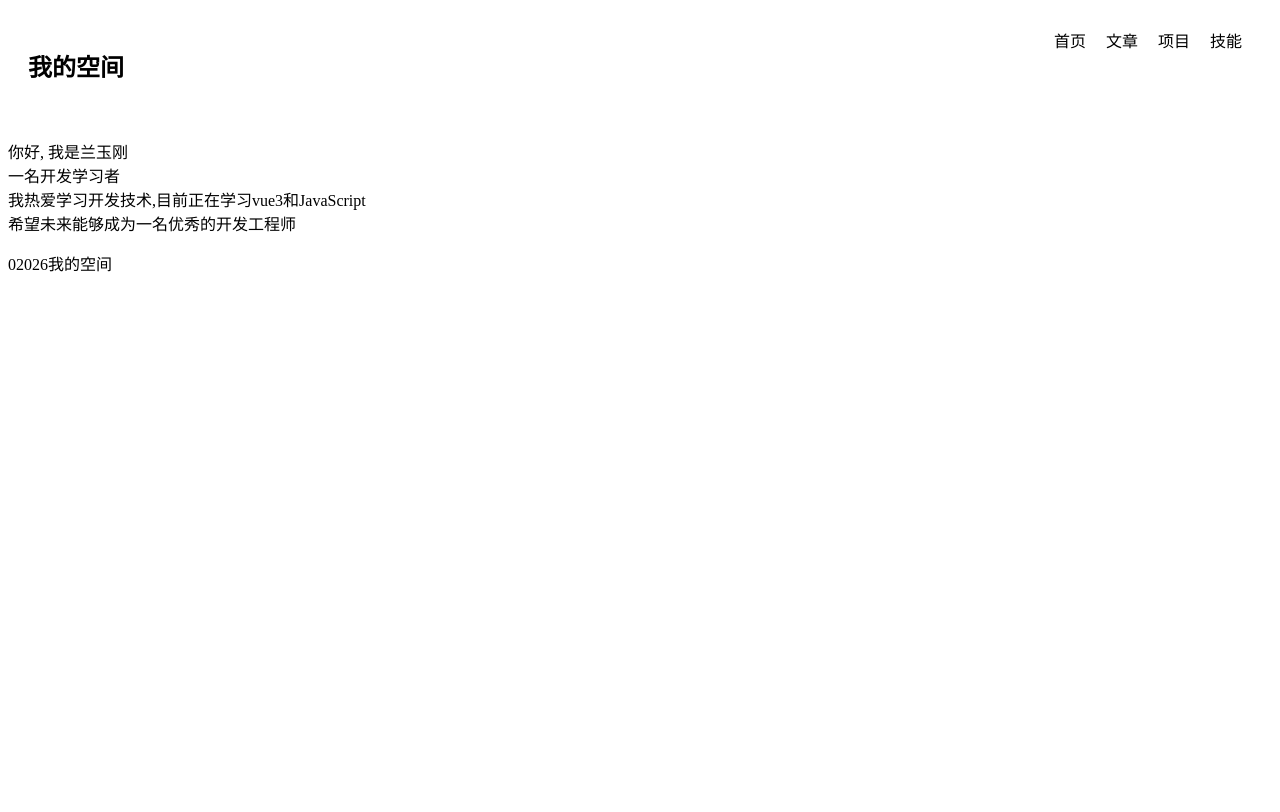
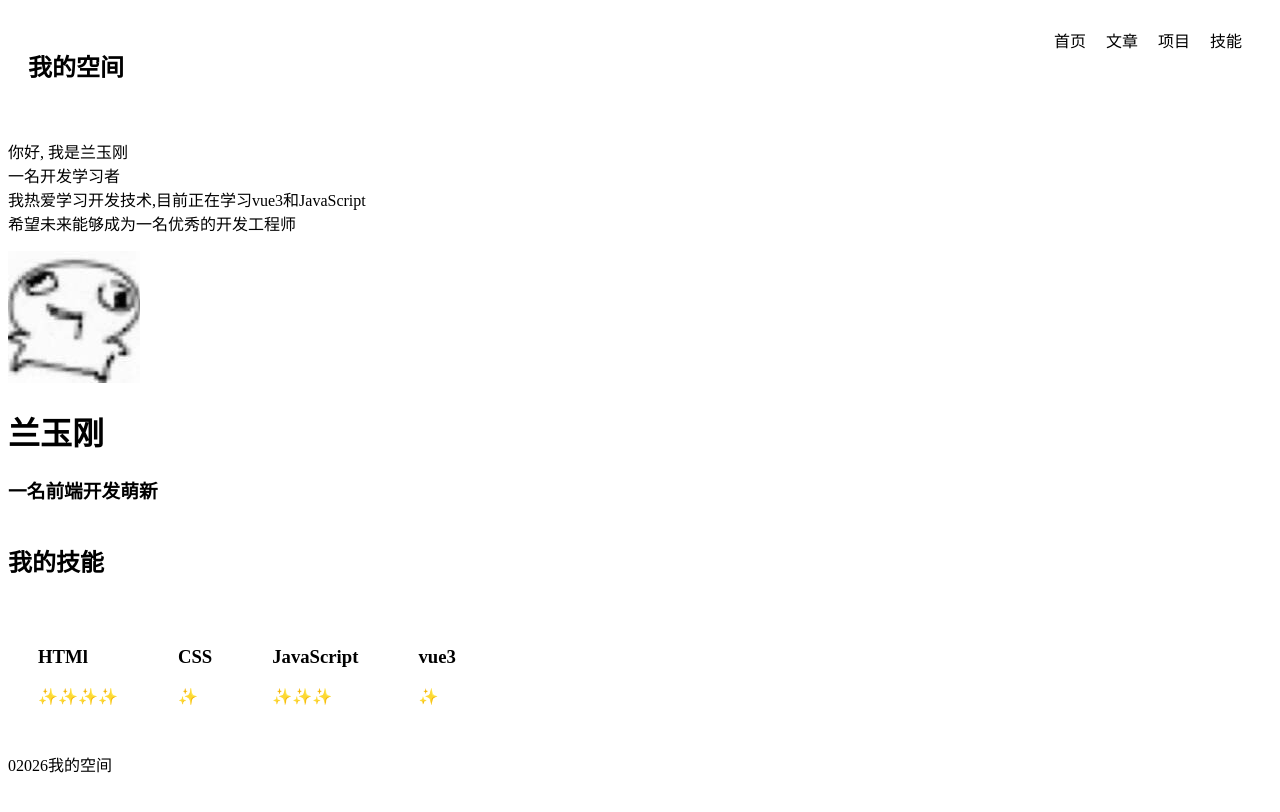
Before and after one commit to dhhxdj3-sys/my-project, a Vue app: page / in a window 1280 px wide. Shown: the top 812 px of the page. Built offline with nearby package versions, Linux system fonts and the light colour scheme.

Commit message:
完成个人信息和技能模块

```diff
--- /dev/null
+++ b/src/components/Profile.vue
@@ -0,0 +1,11 @@
+<script setup>
+import avatar from '../assets/avatar.png'
+
+</script>
+<template>
+    <div class="Profile">
+        <img :src="avatar" alt="头像">
+        <h1>兰玉刚</h1>
+        <h3>一名前端开发萌新</h3>
+        </div>
+    </template>
--- /dev/null
+++ b/src/components/SkillCard.vue
@@ -0,0 +1,51 @@
+<script setup>
+const skills = [
+    {
+        name: 'HTMl',
+        level: '✨✨✨✨'
+    },
+    {
+        name: 'CSS',
+        level: '✨'
+    },
+    {
+        name: 'JavaScript',
+        level: '✨✨✨'
+    },
+   {
+    name: 'vue3',
+    level: '✨'
+
+   }
+
+
+]
+</script>
+<template>
+    <div class = 'skill'>
+        <h2>我的技能</h2>
+        <div v-for="skill in skills"
+        :key="skill.name"
+        class="card"
+        >
+        <h3>
+            {{ skill.name }}
+            </h3>
+            <p>
+                {{ skill.level }}
+                </p>
+                </div>
+                </div>
+    </template>
+    <style scoped>
+    .skill{
+        margin-top: 40px;
+    }
+    .card{
+        display:inline-block;
+        padding:20px;
+        margin:10px;
+        broder:1px solid #ddd;
+        border-radiue:10px;
+    }
+    </style>
--- a/src/views/Home.vue
+++ b/src/views/Home.vue
@@ -2,11 +2,15 @@
 import Footer from '../components/Footer.vue'
 import Homeintro from '../components/HomeIntro.vue'
 import Navbar from '../components/Navbar.vue'
+import Profile from '../components/Profile.vue'
+import SkillCard from '../components/SkillCard.vue'
 </script>
 <template>
     <div class="home">
     <Navbar />
     <Homeintro />
+    <Profile />
+    <SkillCard />
     <Footer />
     </div>
     </template>
```
Also changed, not shown: src/assets/avatar.png (added).
